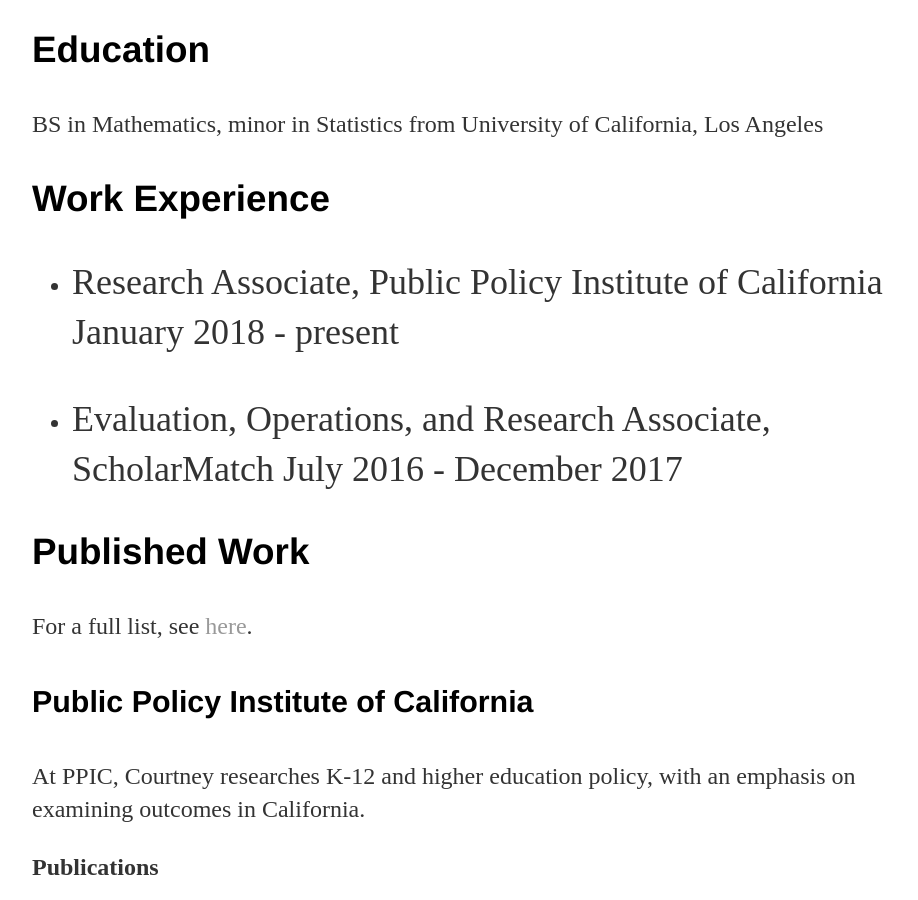
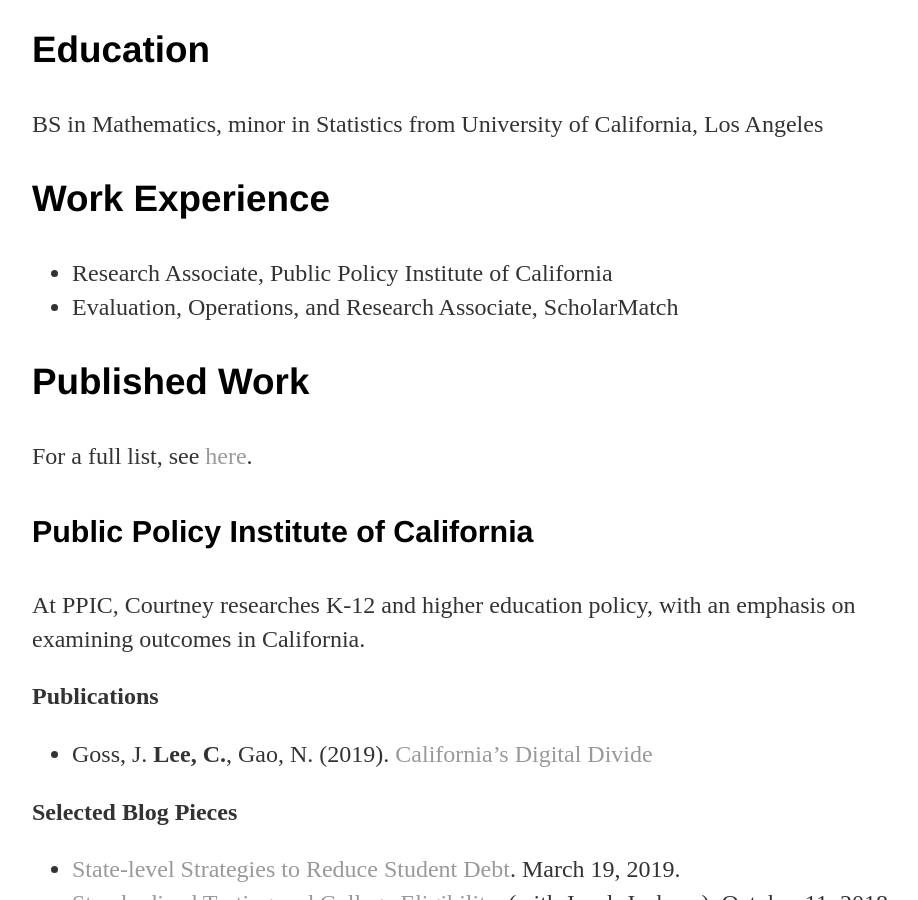
Before and after one commit to leecourt98/leecourt98.github.io, a Jekyll site: the page built from cv/index.md, in a window 1280 px wide and 900 px high, scrolled down 302 px. Shown: the whole window, without its empty margins (160-1078 px from the left). Built offline with Jekyll 4.4.1, drawn with Linux system fonts in a browser that asks for light colours.

Commit message:
Update index.md

```diff
--- a/cv/index.md
+++ b/cv/index.md
@@ -13,10 +13,7 @@
 
 ### Work Experience
 - Research Associate, Public Policy Institute of California
-  January 2018 - present
-
 - Evaluation, Operations, and Research Associate, ScholarMatch
-  July 2016 - December 2017
 
 ### Published Work
 For a full list, see [here](https://leecourt98.github.io/published-work/).
```
